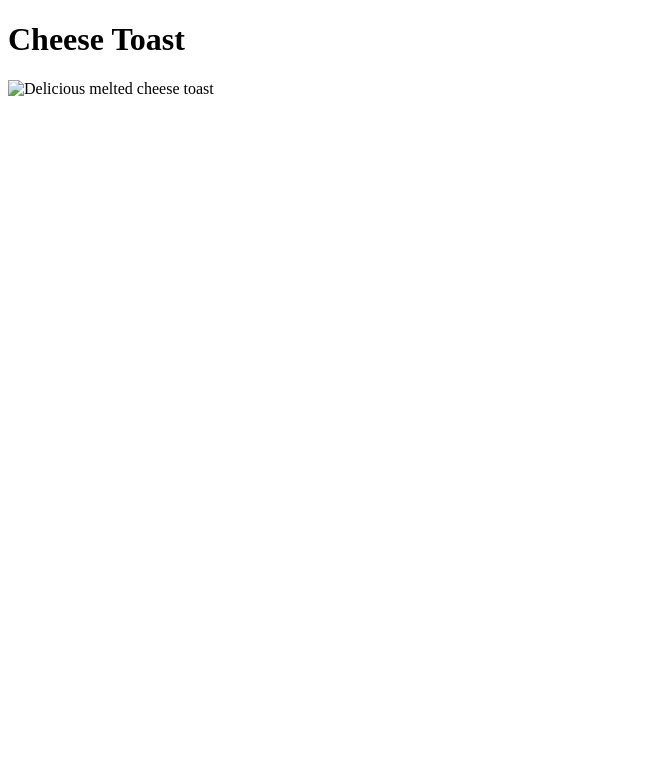
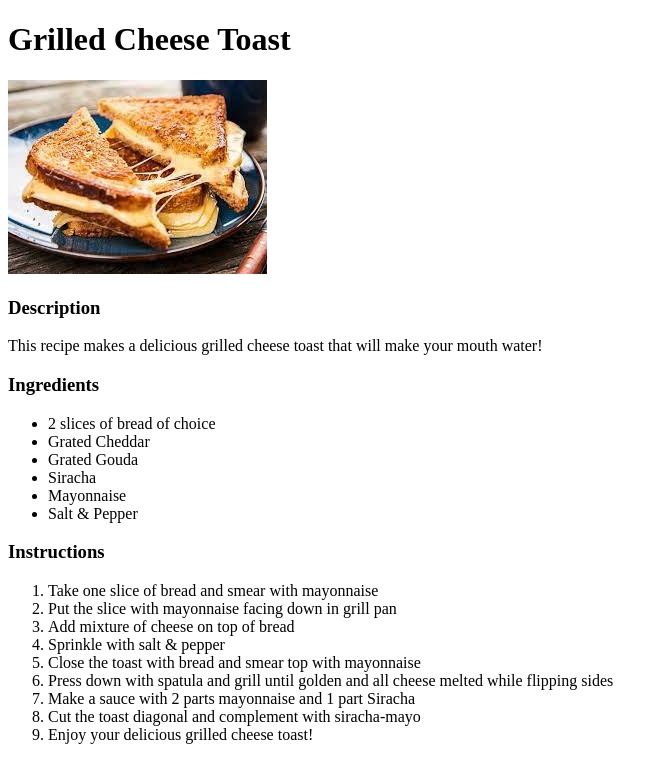
Before and after one commit to mauricemager/odin-recipes, a plain HTML site: page recipes/cheese-toast.html in a window 1280 px wide. Shown: the whole page, without its empty margins (0-668 px from the left). Drawn offline with Linux system fonts and the light colour scheme.

Commit message:
Add content to grilled cheese recipe

```diff
--- a/recipes/cheese-toast.html
+++ b/recipes/cheese-toast.html
@@ -7,9 +7,40 @@
     <title>Delicious Cheese Toast</title>
 </head>
 <body>
-    <h1>Cheese Toast</h1>
-    <img src="images/cheese.jpg" alt="Delicious melted cheese toast">
+    <h1>Grilled Cheese Toast</h1>
+    <img src="../images/cheese.jpg" alt="Delicious melted cheese toast">
+    <h3>Description</h3>
+    <p>
+        This recipe makes a delicious grilled cheese toast that will
+        make your mouth water!
+    </p>
 
+    <h3>Ingredients</h3>
+    <p>
+        <ul>
+            <li>2 slices of bread of choice</li>
+            <li>Grated Cheddar</li>
+            <li>Grated Gouda</li>
+            <li>Siracha</li>
+            <li>Mayonnaise</li>
+            <li>Salt & Pepper</li>
+        </ul>
+    </p>
+
+    <h3>Instructions</h3>
+    <p>
+        <ol>
+            <li>Take one slice of bread and smear with mayonnaise</li>
+            <li>Put the slice with mayonnaise facing down in grill pan</li>
+            <li>Add mixture of cheese on top of bread</li>
+            <li>Sprinkle with salt & pepper</li>
+            <li>Close the toast with bread and smear top with mayonnaise</li>
+            <li>Press down with spatula and grill until golden and all cheese melted while flipping sides</li>
+            <li>Make a sauce with 2 parts mayonnaise and 1 part Siracha</li>
+            <li>Cut the toast diagonal and complement with siracha-mayo</li>
+            <li>Enjoy your delicious grilled cheese toast!</li>
+        </ol>
+    </p>
 
 </body>
 </html>
```
